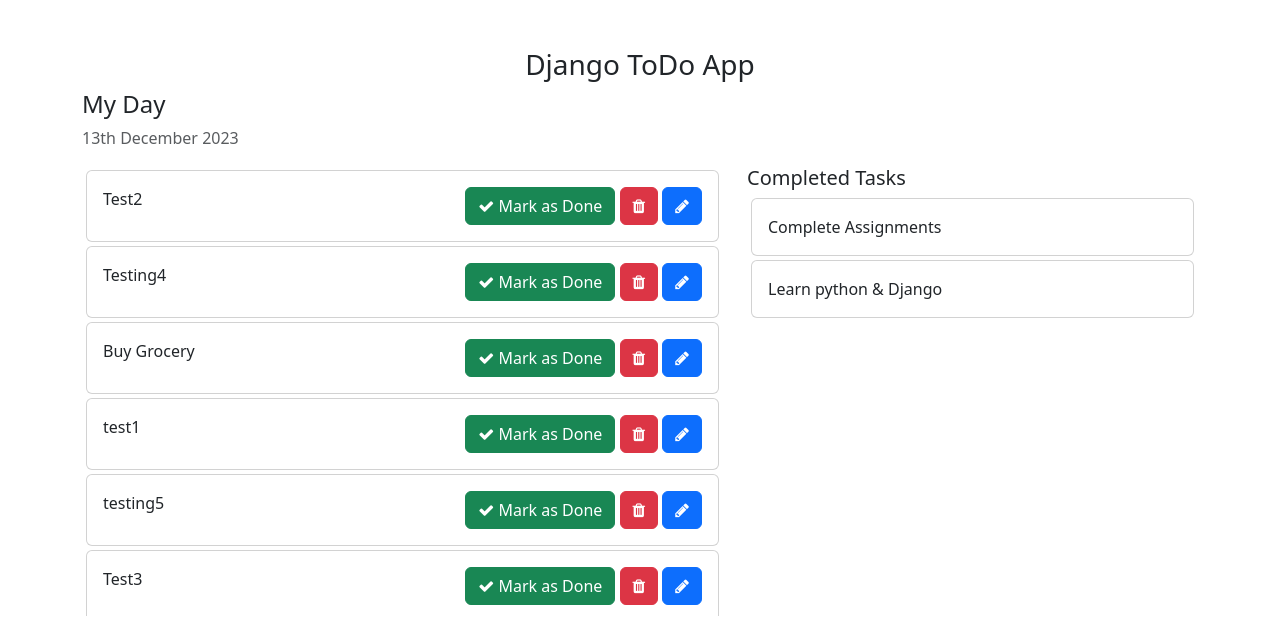
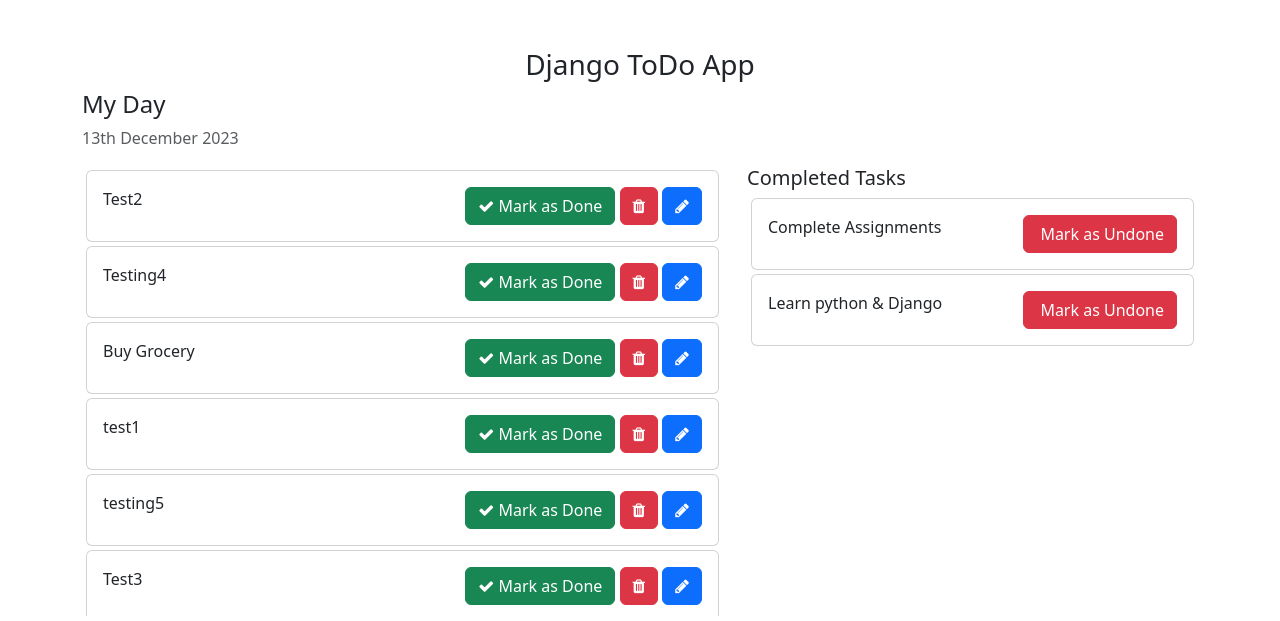
Before and after one commit to SohanFullDev/Django-ToDo-App-With-Python, a Django app: page / in a window 1280 px wide. Shown: the top 621 px of the page. Run offline with Django 4.2, Linux system fonts and the light colour scheme; data comes from the database, SQL or seed files in the repository; both versions use the stored data as it was after the commit.

Commit message:
mark as undone-self_task

```diff
--- a/templates/home.html
+++ b/templates/home.html
@@ -48,6 +48,10 @@
                     <div class="card-body">
 
                        {{ i.task }}
+                       <span style="position: relative; float: right;">
+                        <a href={% url 'mark_as_undone' i.pk %} class="btn btn-danger"><i class="fa fa-cross"></i> Mark as Undone</a>
+
+                    </span>
                     </div>
                 </div>
                 {% endfor %}
--- a/todo/urls.py
+++ b/todo/urls.py
@@ -4,4 +4,5 @@ from . import views
 urlpatterns = [
     path('addTask/', views.addTask, name='addTask'),
     path('mark_as_done/<int:pk>/', views.mark_as_done, name='mark_as_done'),
+    path('mark_as_undone/<int:pk>/', views.mark_as_undone, name='mark_as_undone'),
 ]
--- a/todo/views.py
+++ b/todo/views.py
@@ -17,3 +17,9 @@ def mark_as_done(request, pk):
     task.is_completed = True
     task.save()
     return redirect('home')
+
+def mark_as_undone(request,pk):
+    task = get_object_or_404(Task, pk=pk)
+    task.is_completed = False
+    task.save()
+    return redirect('home')
```
Also changed, not shown: db.sqlite3.
